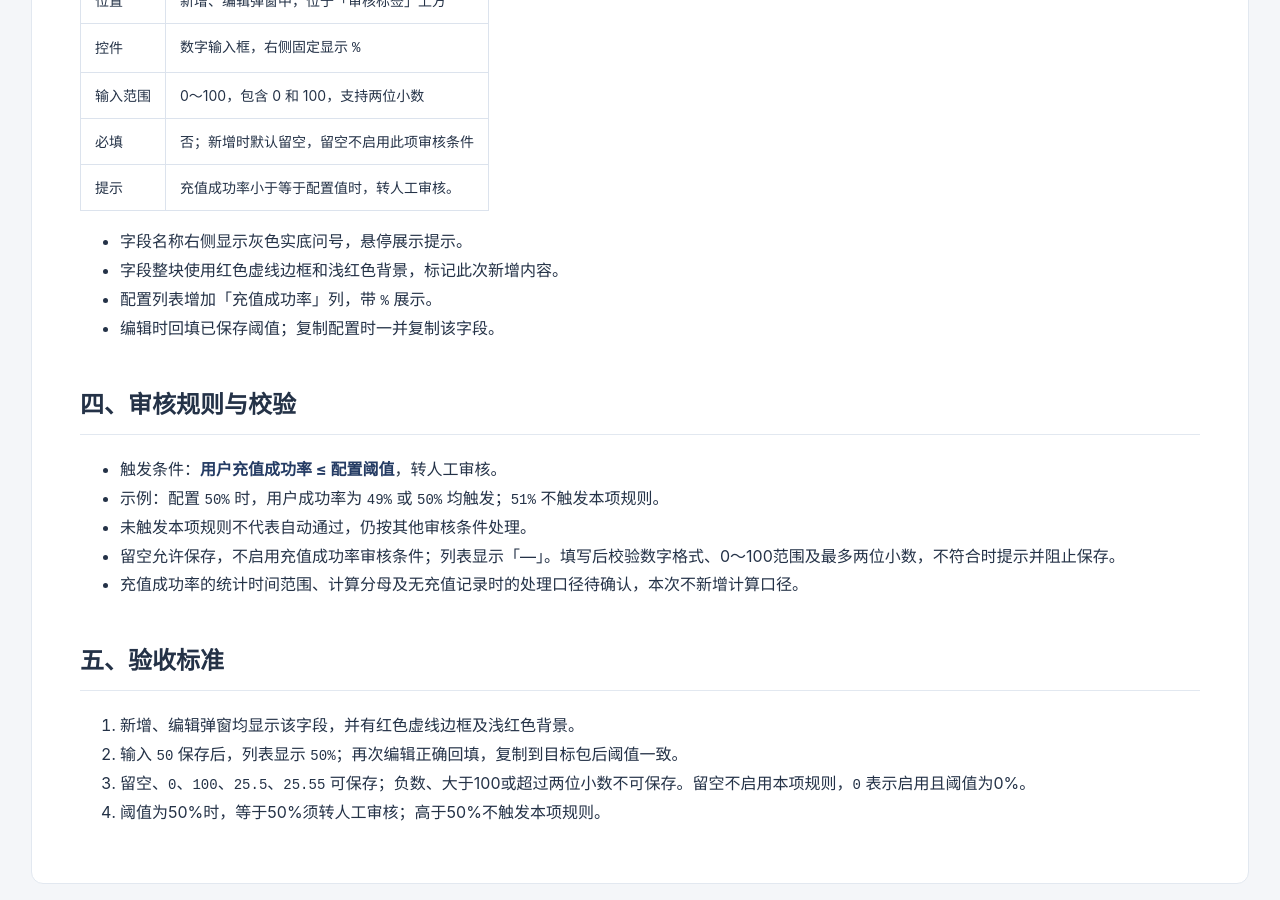
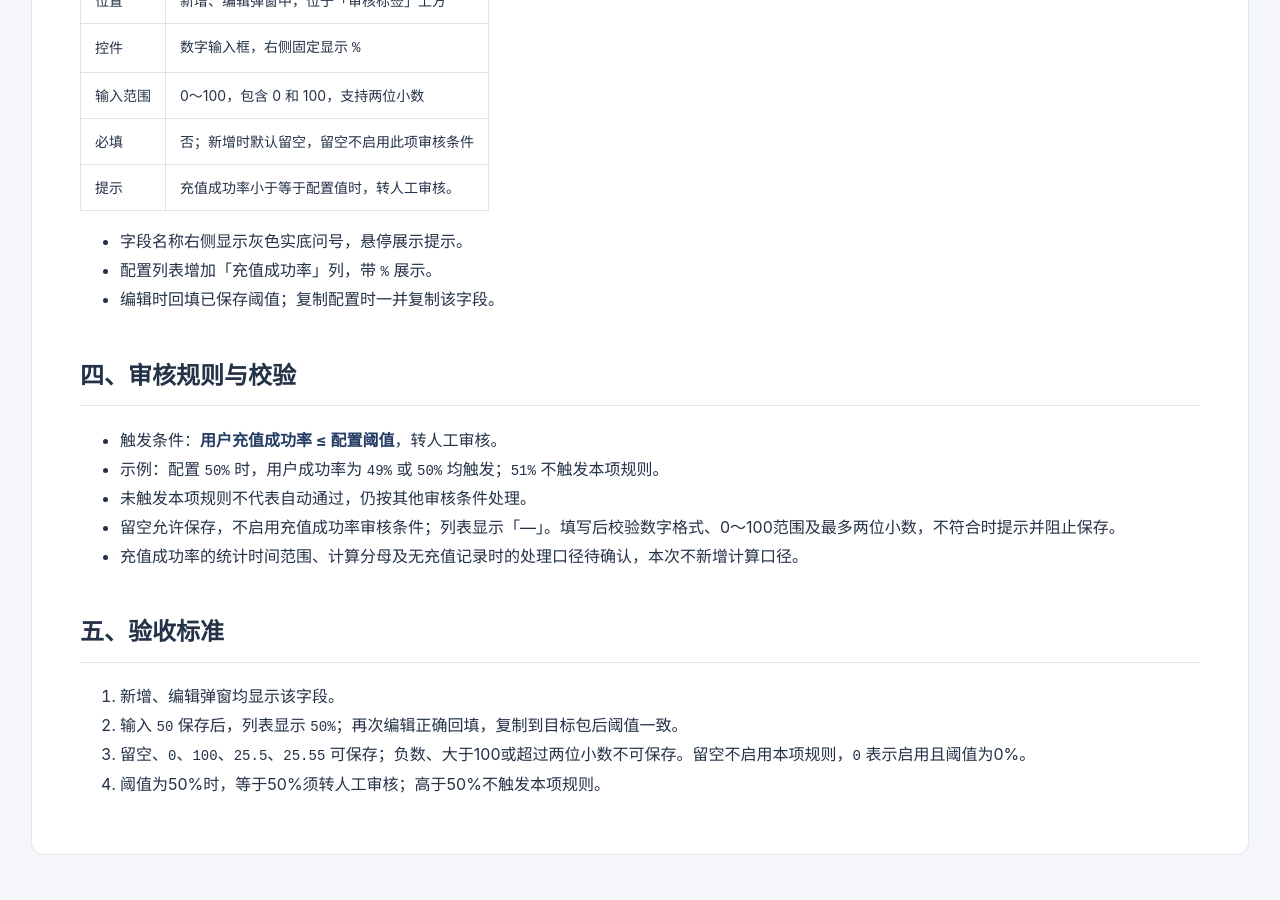
Before and after one commit to HDDDONG/tiered-recharge-requirements, a Jekyll site: the page built from withdrawal-recharge-success-rate/index.md, in a window 1280 px wide and 900 px high, scrolled down 701 px. Built offline with Jekyll 4.4.1, drawn with Linux system fonts in a browser that asks for light colours.

Commit message:
docs: remove prototype annotation styling from requirements

```diff
--- a/withdrawal-recharge-success-rate/index.md
+++ b/withdrawal-recharge-success-rate/index.md
@@ -27,7 +27,6 @@ title: 提现自动审核新增充值成功率
 | 提示 | 充值成功率小于等于配置值时，转人工审核。 |
 
 - 字段名称右侧显示灰色实底问号，悬停展示提示。
-- 字段整块使用红色虚线边框和浅红色背景，标记此次新增内容。
 - 配置列表增加「充值成功率」列，带 `%` 展示。
 - 编辑时回填已保存阈值；复制配置时一并复制该字段。
 
@@ -41,7 +40,7 @@ title: 提现自动审核新增充值成功率
 
 ## 五、验收标准
 
-1. 新增、编辑弹窗均显示该字段，并有红色虚线边框及浅红色背景。
+1. 新增、编辑弹窗均显示该字段。
 2. 输入 `50` 保存后，列表显示 `50%`；再次编辑正确回填，复制到目标包后阈值一致。
 3. 留空、`0`、`100`、`25.5`、`25.55` 可保存；负数、大于100或超过两位小数不可保存。留空不启用本项规则，`0` 表示启用且阈值为0%。
 4. 阈值为50%时，等于50%须转人工审核；高于50%不触发本项规则。
```
